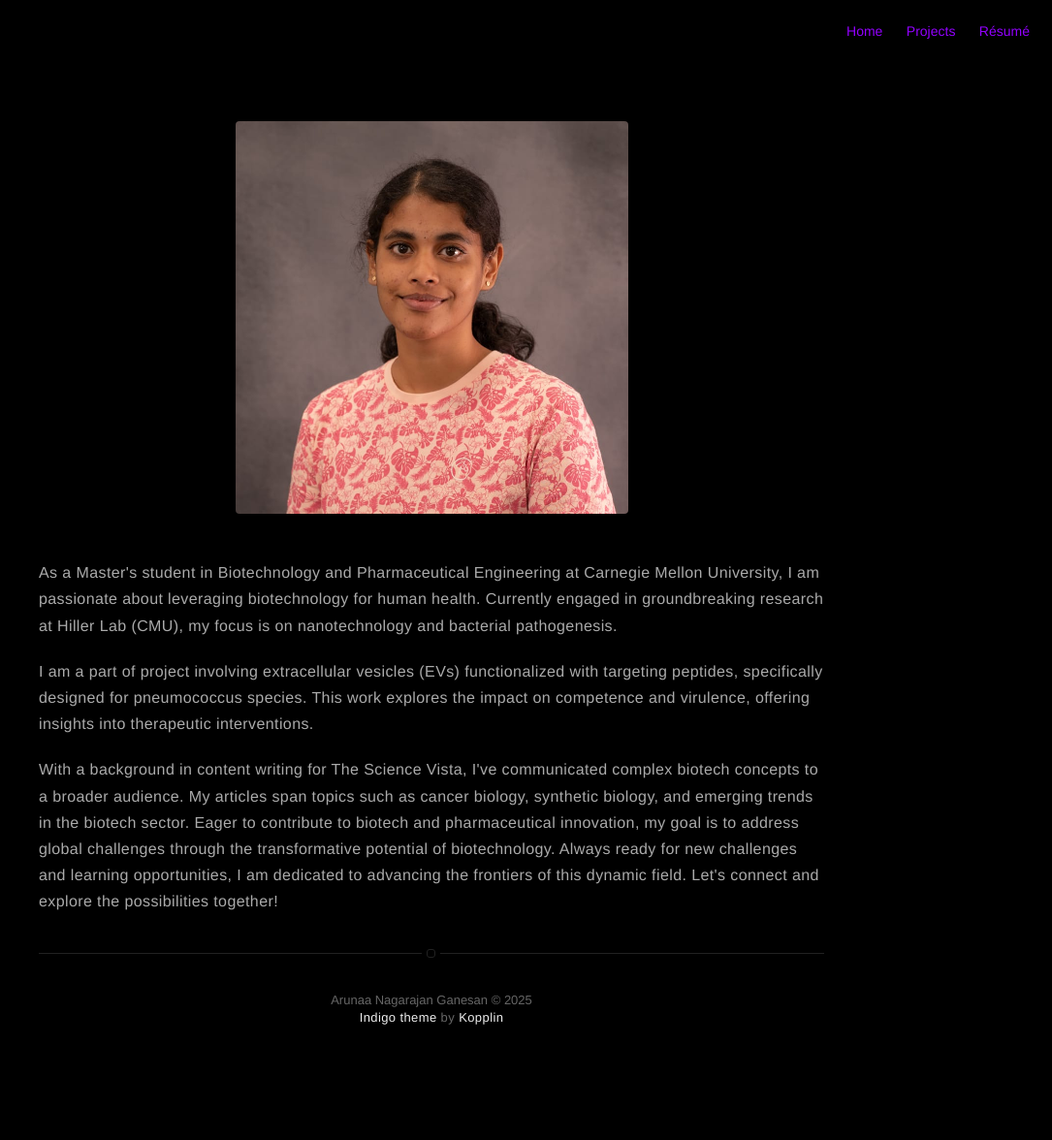
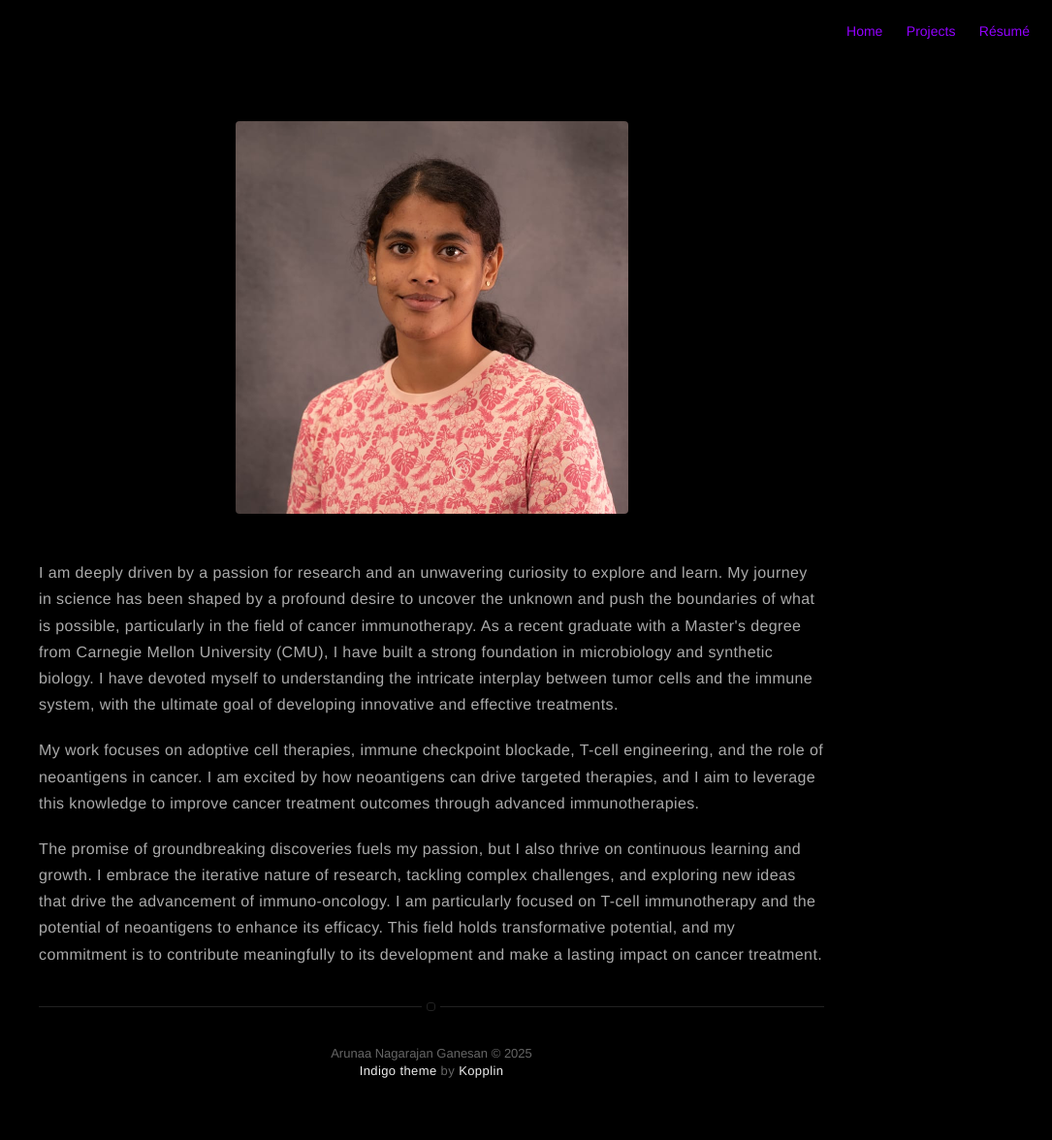
Before and after one commit to arunaang/arunaang.github.io, a Jekyll site: the page built from about.md, in a window 1280 px wide. Shown: the whole page at 97% size, without its empty margins (195-1280 px from the left). Built offline with Jekyll 4.4.1, drawn with Linux system fonts in a browser that asks for light colours; nearby versions of some CDN libraries; before the commit the page ends 1122 px from its top, so only the background shows below that.

Commit message:
Updated my about me for my website.

```diff
--- a/about.md
+++ b/about.md
@@ -4,11 +4,12 @@ layout: page
 ---
 ![Profile Image]({% if site.external-image %}{{ site.picture }}{% else %}{{ site.url }}/{{ site.picture }}{% endif %})
 <br>
-<p>As a Master's student in Biotechnology and Pharmaceutical Engineering at Carnegie Mellon University, I am passionate about leveraging biotechnology for human health. Currently engaged in groundbreaking research at Hiller Lab (CMU), my focus is on nanotechnology and bacterial pathogenesis.</p>
+<p>I am deeply driven by a passion for research and an unwavering curiosity to explore and learn. My journey in science has been shaped by a profound desire to uncover the unknown and push the boundaries of what is possible, particularly in the field of cancer immunotherapy. As a recent graduate with a Master's degree from Carnegie Mellon University (CMU), I have built a strong foundation in microbiology and synthetic biology. I have devoted myself to understanding the intricate interplay between tumor cells and the immune system, with the ultimate goal of developing innovative and effective treatments.</p>
 
-<p>I am a part of project involving extracellular vesicles (EVs) functionalized with targeting peptides, specifically designed for pneumococcus species. This work explores the impact on competence and virulence, offering insights into therapeutic interventions.</p>
+<p>My work focuses on adoptive cell therapies, immune checkpoint blockade, T-cell engineering, and the role of neoantigens in cancer. I am excited by how neoantigens can drive targeted therapies, and I aim to leverage this knowledge to improve cancer treatment outcomes through advanced immunotherapies.</p>
 
-<p>With a background in content writing for The Science Vista, I've communicated complex biotech concepts to a broader audience. My articles span topics such as cancer biology, synthetic biology, and emerging trends in the biotech sector. Eager to contribute to biotech and pharmaceutical innovation, my goal is to address global challenges through the transformative potential of biotechnology. Always ready for new challenges and learning opportunities, I am dedicated to advancing the frontiers of this dynamic field. Let's connect and explore the possibilities together! </p>
+<p>The promise of groundbreaking discoveries fuels my passion, but I also thrive on continuous learning and growth. I embrace the iterative nature of research, tackling complex challenges, and exploring new ideas that drive the advancement of immuno-oncology.
+I am particularly focused on T-cell immunotherapy and the potential of neoantigens to enhance its efficacy. This field holds transformative potential, and my commitment is to contribute meaningfully to its development and make a lasting impact on cancer treatment. </p>
 
 <!-- <h2>Skills</h2>
 
```
